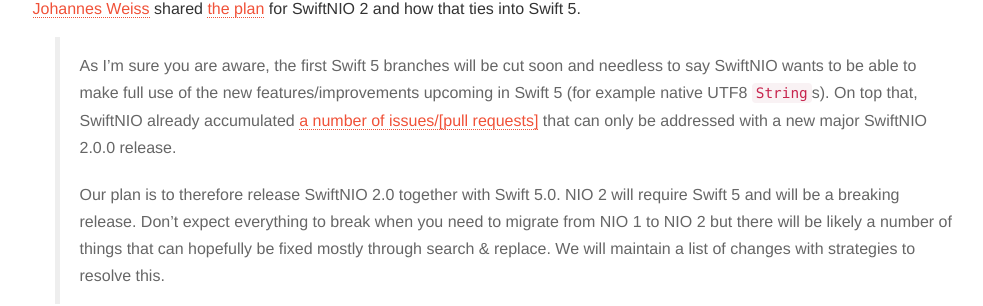
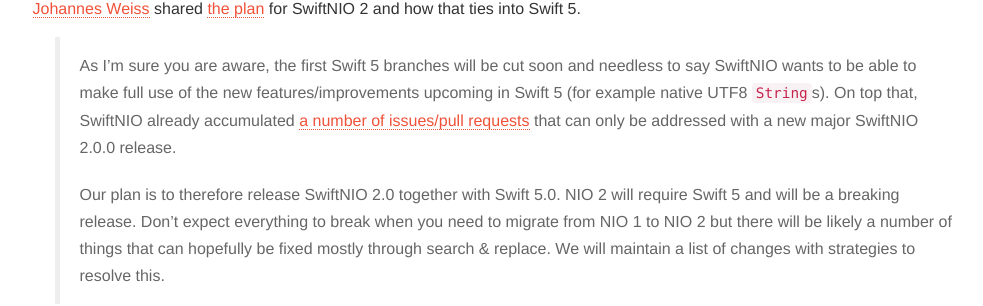
Before and after one commit to SwiftWeekly/swiftweekly.github.io, a Jekyll site: the page built from _posts/2018-11-15-issue-122.md, in a window 1280 px wide and 900 px high, scrolled down 3324 px. Shown: the part 232-538 px from the top of the window, without its empty margins (135-1118 px from the left). Built offline with Jekyll 4.4.1, drawn with Linux system fonts in a browser that asks for light colours.

Commit message:
Remove brackets (#454)

```diff
--- a/_posts/2018-11-15-issue-122.md
+++ b/_posts/2018-11-15-issue-122.md
@@ -101,7 +101,7 @@
 
 [Johannes Weiss](https://twitter.com/johannesweiss/) shared [the plan](https://forums.swift.org/t/plan-for-nio-2-and-swift-5/17791) for SwiftNIO 2 and how that ties into Swift 5.
 
-> As I'm sure you are aware, the first Swift 5 branches will be cut soon and needless to say SwiftNIO wants to be able to make full use of the new features/improvements upcoming in Swift 5 (for example native UTF8 `String`s). On top that, SwiftNIO already accumulated [a number of issues/[pull requests]](https://github.com/apple/swift-nio/issues?q=is%3Aopen+is%3Aissue+milestone%3A2.0.0) that can only be addressed with a new major SwiftNIO 2.0.0 release.
+> As I'm sure you are aware, the first Swift 5 branches will be cut soon and needless to say SwiftNIO wants to be able to make full use of the new features/improvements upcoming in Swift 5 (for example native UTF8 `String`s). On top that, SwiftNIO already accumulated [a number of issues/pull requests](https://github.com/apple/swift-nio/issues?q=is%3Aopen+is%3Aissue+milestone%3A2.0.0) that can only be addressed with a new major SwiftNIO 2.0.0 release.
 >
 > Our plan is to therefore release SwiftNIO 2.0 together with Swift 5.0. NIO 2 will require Swift 5 and will be a breaking release. Don't expect everything to break when you need to migrate from NIO 1 to NIO 2 but there will be likely a number of things that can hopefully be fixed mostly through search & replace. We will maintain a list of changes with strategies to resolve this.
 
```
